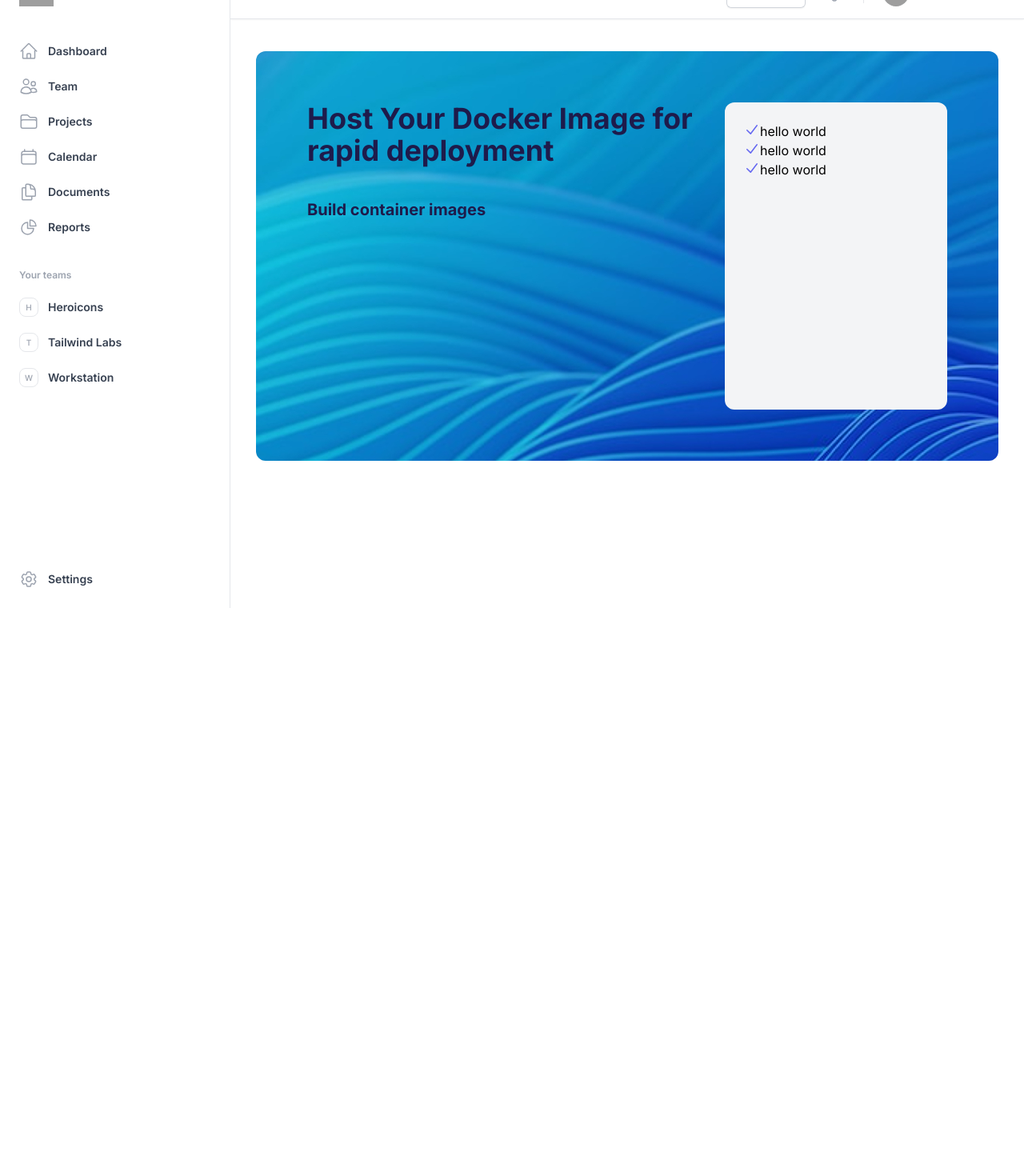
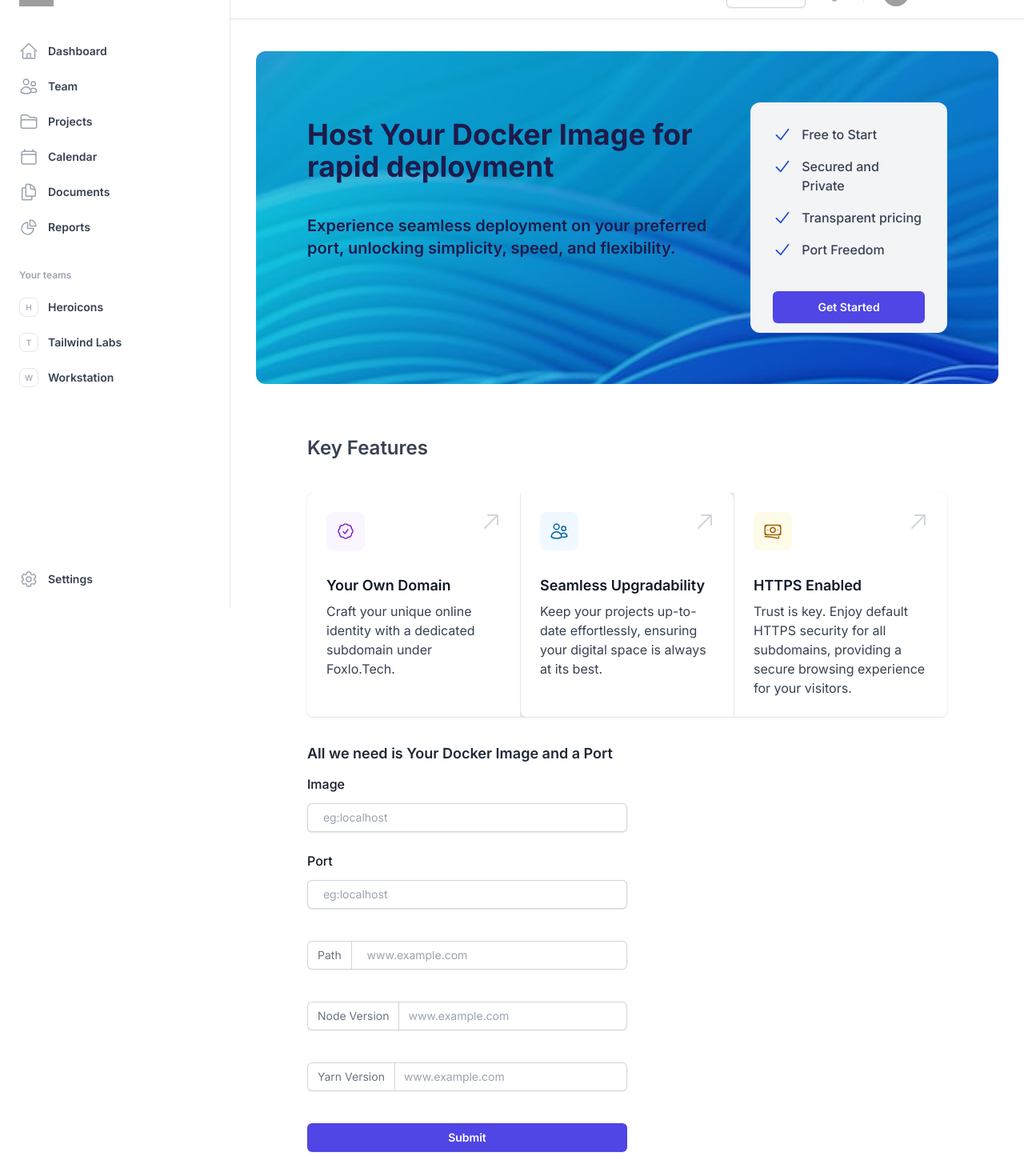
Before and after one commit to suresh130900/StellarSync, a Next.js app: page /dockerform in a window 1280 px wide. Shown: the part 40-1510 px from the top of the page at 80% size. Before the commit the page ends 800 px from the top, so only its background shows below. Built offline with nearby package versions, Linux system fonts and the light colour scheme; grey boxes are pictures that could not be loaded.

Commit message:
Docker Form updated

```diff
--- /dev/null
+++ b/app/Components/FeatureListDockerForm.js
@@ -0,0 +1,92 @@
+'use client'
+
+import {
+    AcademicCapIcon,
+    BanknotesIcon,
+    CheckBadgeIcon,
+    ClockIcon,
+    ReceiptRefundIcon,
+    UsersIcon,
+} from '@heroicons/react/24/outline'
+
+const actions = [
+    {
+        title: 'Your Own Domain',
+        href: '#',
+        icon: CheckBadgeIcon,
+        iconForeground: 'text-purple-700',
+        description: "Craft your unique online identity with a dedicated subdomain under Foxlo.Tech.",
+        iconBackground: 'bg-purple-50',
+    },
+    {
+        title: 'Seamless Upgradability',
+        href: '#',
+        icon: UsersIcon,
+        iconForeground: 'text-sky-700',
+        iconBackground: 'bg-sky-50',
+        description: "Keep your projects up-to-date effortlessly, ensuring your digital space is always at its best."
+    },
+    {
+        title: 'HTTPS Enabled',
+        href: '#',
+        icon: BanknotesIcon,
+        iconForeground: 'text-yellow-700',
+        iconBackground: 'bg-yellow-50',
+        description: "Trust is key. Enjoy default HTTPS security for all subdomains, providing a secure browsing experience for your visitors."
+    },
+]
+
+function classNames(...classes) {
+    return classes.filter(Boolean).join(' ')
+}
+
+export default function FeatureListDockerForm() {
+    return (
+        <div className="divide-y divide-gray-200 overflow-hidden rounded-lg bg-gray-200 shadow sm:grid sm:grid-cols-3 sm:gap-px sm:divide-y-0">
+            {actions.map((action, actionIdx) => (
+                <div
+                    key={action.title}
+                    className={classNames(
+                        actionIdx === 0 ? 'rounded-tl-lg rounded-tr-lg sm:rounded-tr-none' : '',
+                        actionIdx === 1 ? 'sm:rounded-tr-lg' : '',
+                        actionIdx === actions.length - 2 ? 'sm:rounded-bl-lg' : '',
+                        actionIdx === actions.length - 1 ? 'rounded-bl-lg rounded-br-lg sm:rounded-bl-none' : '',
+                        'group relative bg-white p-6 focus-within:ring-2 focus-within:ring-inset focus-within:ring-indigo-500'
+                    )}
+                >
+                    <div>
+            <span
+                className={classNames(
+                    action.iconBackground,
+                    action.iconForeground,
+                    'inline-flex rounded-lg p-3 ring-4 ring-white'
+                )}
+            >
+              <action.icon className="h-6 w-6" aria-hidden="true" />
+            </span>
+                    </div>
+                    <div className="mt-8">
+                        <h3 className="font-semibold text-lg leading-6 text-gray-900">
+                            <a href={action.href} className="focus:outline-none">
+                                {/* Extend touch target to entire panel */}
+                                <span className="absolute inset-0" aria-hidden="true" />
+                                {action.title}
+                            </a>
+                        </h3>
+                        <p className="mt-2 text-md text-gray-700">
+                            {action.description}
+                        </p>
+                    </div>
+                    <span
+                        className="pointer-events-none absolute right-6 top-6 text-gray-300 group-hover:text-gray-400"
+                        aria-hidden="true"
+                    >
+            <svg className="h-6 w-6" fill="currentColor" viewBox="0 0 24 24">
+              <path d="M20 4h1a1 1 0 00-1-1v1zm-1 12a1 1 0 102 0h-2zM8 3a1 1 0 000 2V3zM3.293 19.293a1 1 0 101.414 1.414l-1.414-1.414zM19 4v12h2V4h-2zm1-1H8v2h12V3zm-.707.293l-16 16 1.414 1.414 16-16-1.414-1.414z" />
+            </svg>
+          </span>
+                </div>
+            ))}
+        </div>
+    )
+}
--- a/app/dockerform/page.js
+++ b/app/dockerform/page.js
@@ -1,87 +1,155 @@
 'use client'
 import SidePanel from "@/app/Components/sidepanel";
+import FeatureListDockerForm from "@/app/Components/FeatureListDockerForm";
 import {CheckIcon} from "@heroicons/react/20/solid";
 
 export default function Page() {
     return (
         <div>
             <SidePanel>
-                <div className="h-[70%] w-full rounded-xl" style={{backgroundImage: `url('/assets/images/simonLess.jpg')`}}>
+                <div className="h-[70%] w-full rounded-xl"
+                     style={{backgroundImage: `url('/assets/images/simonLess.jpg')`}}>
                     <div className="flex md:p-16 p-10">
-                        <div className="">
+                        <div className="mt-5">
                             <h1 className="font-bold text-4xl text-indigo-950">
                                 Host Your Docker Image for rapid deployment
                             </h1>
-                            <h2 className="font-bold text-xl text-indigo-950 mt-10">
-                                Build container images
+                            <h2 className="font-semibold text-xl text-indigo-950 mr-10 mt-10">
+                                Experience seamless deployment on your preferred port, unlocking simplicity, speed, and
+                                flexibility.
                             </h2>
                         </div>
-                        <div className="bg-gray-100 h-96 w-[50%] rounded-xl p-6">
+                        <div className="bg-gray-100 h-72 w-[50%] rounded-xl p-7">
                             <div className="flex ">
-                                <CheckIcon className="h-5 w-5 text-indigo-500"></CheckIcon>
-                                <h1>
-                                    hello world
+                                <CheckIcon className="h-6 w-6 text-blue-700"></CheckIcon>
+                                <h1 className="text-gray-700 font-medium ml-3">
+                                    Free to Start
                                 </h1>
                             </div>
-                            <div className="flex ">
-                                <CheckIcon className="h-5 w-5 text-indigo-500"></CheckIcon>
-                                <h1>
-                                    hello world
+                            <div className="flex mt-4">
+                                <CheckIcon className="h-6 w-6 text-blue-700"></CheckIcon>
+                                <h1 className="text-gray-700 font-medium ml-3">
+                                    Secured and Private
                                 </h1>
                             </div>
-                            <div className="flex ">
-                                <CheckIcon className="h-5 w-5 text-indigo-500"></CheckIcon>
-                                <h1>
-                                    hello world
+                            <div className="flex mt-4">
+                                <CheckIcon className="h-6 w-6 text-blue-700"></CheckIcon>
+                                <h1 className="text-gray-700 font-medium ml-3">
+                                    Transparent pricing
                                 </h1>
                             </div>
+                            <div className="flex mt-4">
+                                <CheckIcon className="h-6 w-6 text-blue-700"></CheckIcon>
+                                <h1 className="text-gray-700 font-medium ml-3">
+                                    Port Freedom
+                                </h1>
+                            </div>
+                            <button
+                                type="button"
+                                className="rounded-md bg-indigo-600 px-3.5 py-2.5 w-full mt-10 text-sm font-semibold text-white shadow-sm hover:bg-indigo-500 focus-visible:outline focus-visible:outline-2 focus-visible:outline-offset-2 focus-visible:outline-indigo-600">
+                                Get Started
+                            </button>
                         </div>
                     </div>
                 </div>
-                {/*<div className="flex">*/}
-                {/*<form>*/}
-                {/*    <h2 className="flex font-semibold leading-7 text-sm text-gray-900 mt-8">All we need is Your Docker Image and a Port</h2>*/}
-                {/*    <div className="sm:col-span-4 flex-col">*/}
-                {/*        <div className="">*/}
-                {/*            <label htmlFor="server" className="block text-md mt-3 font-medium leading-6 text-gray-900">*/}
-                {/*                Server*/}
-                {/*            </label>*/}
-                {/*            <div className="flex rounded-md shadow-sm ring-1 mt-3 ring-inset ring-gray-300 focus-within:ring-2 focus-within:ring-inset focus-within:ring-indigo-600 sm:max-w-md">*/}
-                {/*                <input*/}
-                {/*                    type="text"*/}
-                {/*                    name="server"*/}
-                {/*                    id="server"*/}
-                {/*                    required*/}
-                {/*                    className="block w-full rounded-md border-0 py-1.5 text-gray-900 shadow-sm ring-1 ring-inset ring-gray-300 placeholder:text-gray-400 focus:ring-2 focus:ring-inset focus:ring-gray-200 sm:text-sm sm:leading-6"*/}
-                {/*                    placeholder="  eg:localhost"*/}
-                {/*                />*/}
-                {/*            </div>*/}
-                {/*        </div>*/}
-                {/*        <div className="mb-4">*/}
-                {/*            <label htmlFor="port" className="block text-md font-medium mt-6 leading-6 text-gray-900">*/}
-                {/*                Port*/}
-                {/*            </label>*/}
-                {/*            <div className="flex rounded-md shadow-sm ring-1 mt-3 ring-inset ring-gray-300 focus-within:ring-2 focus-within:ring-inset focus-within:ring-indigo-600 sm:max-w-md">*/}
-                {/*                <input*/}
-                {/*                    type="number"*/}
-                {/*                    name="port"*/}
-                {/*                    id="port"*/}
-                {/*                    required*/}
-                {/*                    className="block w-full rounded-md border-0 py-1.5 text-gray-900 shadow-sm ring-1 ring-inset ring-gray-300 placeholder:text-gray-400 focus:ring-2 focus:ring-inset focus:ring-gray-200 sm:text-sm sm:leading-6"*/}
-                {/*                    placeholder="  eg:localhost"*/}
-                {/*                />*/}
-                {/*            </div>*/}
-                {/*        </div>*/}
-                {/*    </div>*/}
-                {/*    <div className="gap-x-6 mr-60">*/}
-                {/*        <button type="submit" className="rounded-md bg-indigo-600 px-3 py-2 text-sm font-semibold text-white shadow-sm hover:bg-indigo-500 focus-visible:outline focus-visible:outline-2 focus-visible:outline-offset-2 focus-visible:outline-indigo-600">*/}
-                {/*            Save*/}
-                {/*        </button>*/}
-                {/*        <button type="button" className="text-sm font-semibold ml-10 mt-5 leading-6 text-gray-900">*/}
-                {/*            Cancel*/}
-                {/*        </button>*/}
-                {/*    </div>*/}
-                {/*</form>*/}
+                <div className="p-16">
+                    <h1 className="font-semibold text-2xl text-gray-700">
+                        Key Features
+                    </h1>
+                    <div className="mt-10">
+                        <FeatureListDockerForm/>
+                    </div>
+                    <div>
+                        <h2 className="flex font-semibold text-lg text-gray-800 mt-8">
+                            All we need is Your Docker Image and a Port
+                        </h2>
+                        <div className="sm:col-span-4 flex-col w-[50%]">
+                            <div className="">
+                                <label htmlFor="server"
+                                       className="block text-md mt-3 font-medium leading-6 text-gray-900">
+                                    Image
+                                </label>
+                                <div
+                                    className="flex rounded-md shadow-sm ring-1 mt-3 ring-inset ring-gray-300 focus-within:ring-2 focus-within:ring-inset focus-within:ring-indigo-600">
+                                    <input
+                                        type="text"
+                                        name="image"
+                                        id="image"
+                                        required
+                                        className="block w-full rounded-md border-0 py-1.5 px-3 text-gray-900 shadow-sm ring-1 ring-inset ring-gray-300 placeholder:text-gray-400 focus:ring-2 focus:ring-inset focus:ring-gray-200 sm:text-sm sm:leading-6"
+                                        placeholder="  eg:localhost"
+                                    />
+                                </div>
+                            </div>
+                            <div className="mb-4">
+                                <label htmlFor="port"
+                                       className="block text-md font-medium mt-6 leading-6 text-gray-900">
+                                    Port
+                                </label>
+                                <div
+                                    className="flex rounded-md shadow-sm ring-1 mt-3 ring-inset ring-gray-300 focus-within:ring-2 focus-within:ring-inset focus-within:ring-indigo-600">
+                                    <input
+                                        type="number"
+                                        name="port"
+                                        id="port"
+                                        required
+                                        className="block w-full rounded-md border-0 py-1.5 px-3 text-gray-900 shadow-sm ring-1 ring-inset ring-gray-300 placeholder:text-gray-400 focus:ring-2 focus:ring-inset focus:ring-gray-200 sm:text-sm sm:leading-6"
+                                        placeholder="  eg:localhost"
+                                    />
+                                </div>
+                            </div>
+                            <div>
+                                <div className="mt-10 flex rounded-md shadow-sm">
+                                    <span
+                                        className="inline-flex items-center rounded-l-md border border-r-0 border-gray-300 px-3 text-gray-500 sm:text-sm">
+                                      Path
+                                    </span>
+                                    <input
+                                        type="text"
+                                        name="company-website"
+                                        id="company-website"
+                                        className="block w-full min-w-0 flex-1 rounded-none px-3 rounded-r-md border-0 py-1.5 text-gray-900 ring-1 ring-inset ring-gray-300 placeholder:text-gray-400 focus:ring-2 focus:ring-inset focus:ring-gray-200 sm:text-sm sm:leading-6"
+                                        placeholder="  www.example.com"
+                                    />
+                                </div>
+                            </div>
+                            <div>
+                                <div className="mt-10 flex rounded-md shadow-sm">
+                                    <span
+                                        className="inline-flex items-center rounded-l-md border border-r-0 border-gray-300 px-3 text-gray-500 sm:text-sm">
+                                      Node Version
+                                    </span>
+                                    <input
+                                        type="text"
+                                        name="company-website"
+                                        id="company-website"
+                                        className="sm:max-w-md flex-1 rounded-none px-3 rounded-r-md border-0 py-1.5 text-gray-900 ring-1 ring-inset ring-gray-300 placeholder:text-gray-400 focus:ring-2 focus:ring-inset focus:ring-gray-200 sm:text-sm sm:leading-6"
+                                        placeholder="www.example.com"
+                                    />
+                                </div>
+                            </div>
+                            <div>
+                                <div className="mt-10 flex rounded-md shadow-sm">
+                                    <span
+                                        className="inline-flex items-center rounded-l-md border border-r-0 border-gray-300 px-3 text-gray-500 sm:text-sm">
+                                      Yarn Version
+                                    </span>
+                                    <input
+                                        type="text"
+                                        name="company-website"
+                                        id="company-website"
+                                        className="block max-w-md flex-1 rounded-none px-3 rounded-r-md border-0 py-1.5 text-gray-900 ring-1 ring-inset ring-gray-300 placeholder:text-gray-400 focus:ring-2 focus:ring-inset focus:ring-gray-200 sm:text-sm sm:leading-6"
+                                        placeholder="www.example.com"
+                                    />
+                                </div>
+                            </div>
+                            <button type="submit"
+                                    className="rounded-md mt-10 w-full bg-indigo-600 px-3 py-2 text-sm font-semibold text-white shadow-sm hover:bg-indigo-500 focus-visible:outline focus-visible:outline-2 focus-visible:outline-offset-2 focus-visible:outline-indigo-600">
+                                Submit
+                            </button>
+                        </div>
+                    </div>
+                </div>
                 {/*    <div className="ml-64">*/}
                 {/*        <video className="w-200 h-100">*/}
                 {/*            <source src="/assets/videos/docker_gif.webm"/>*/}
```
